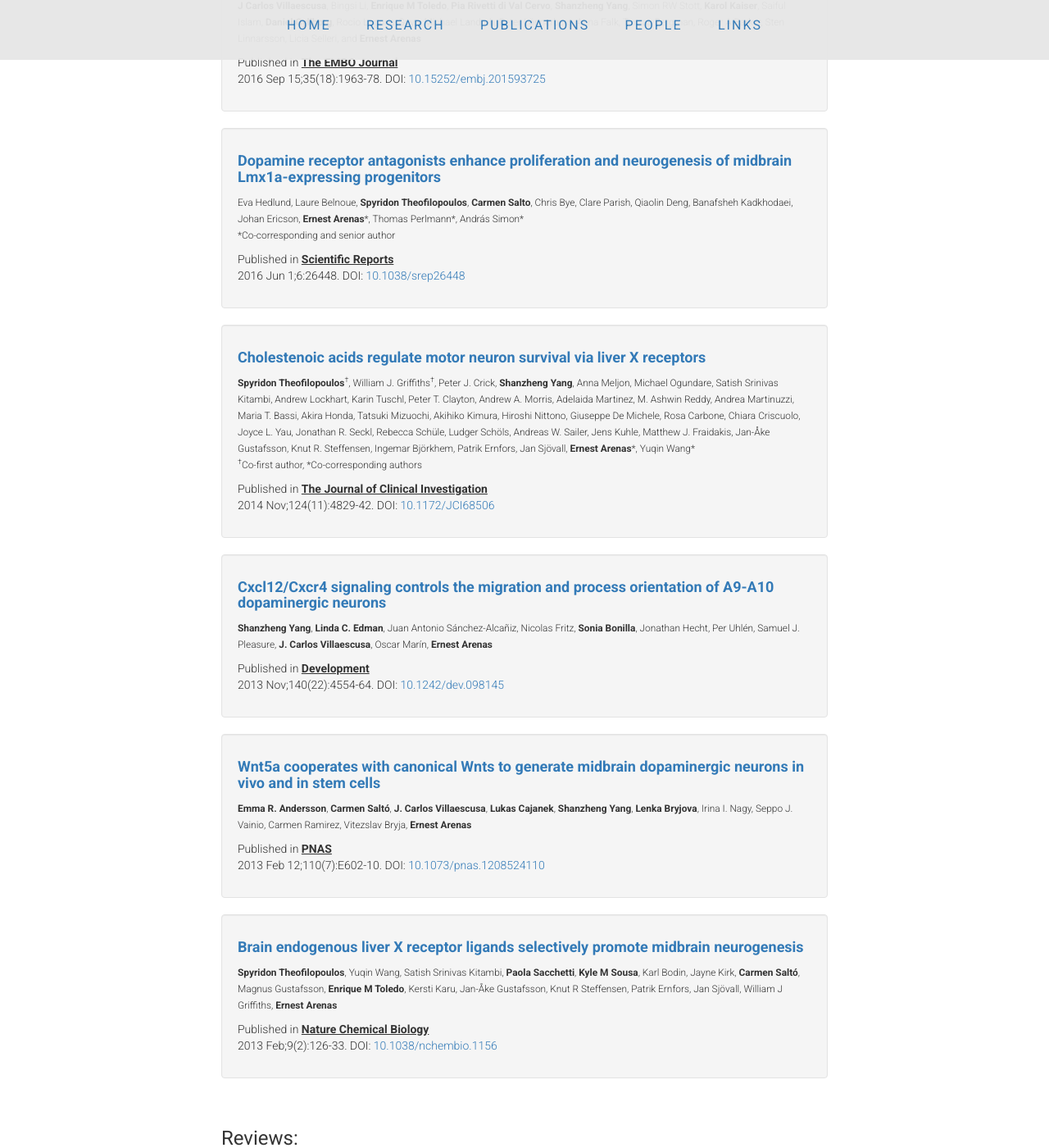
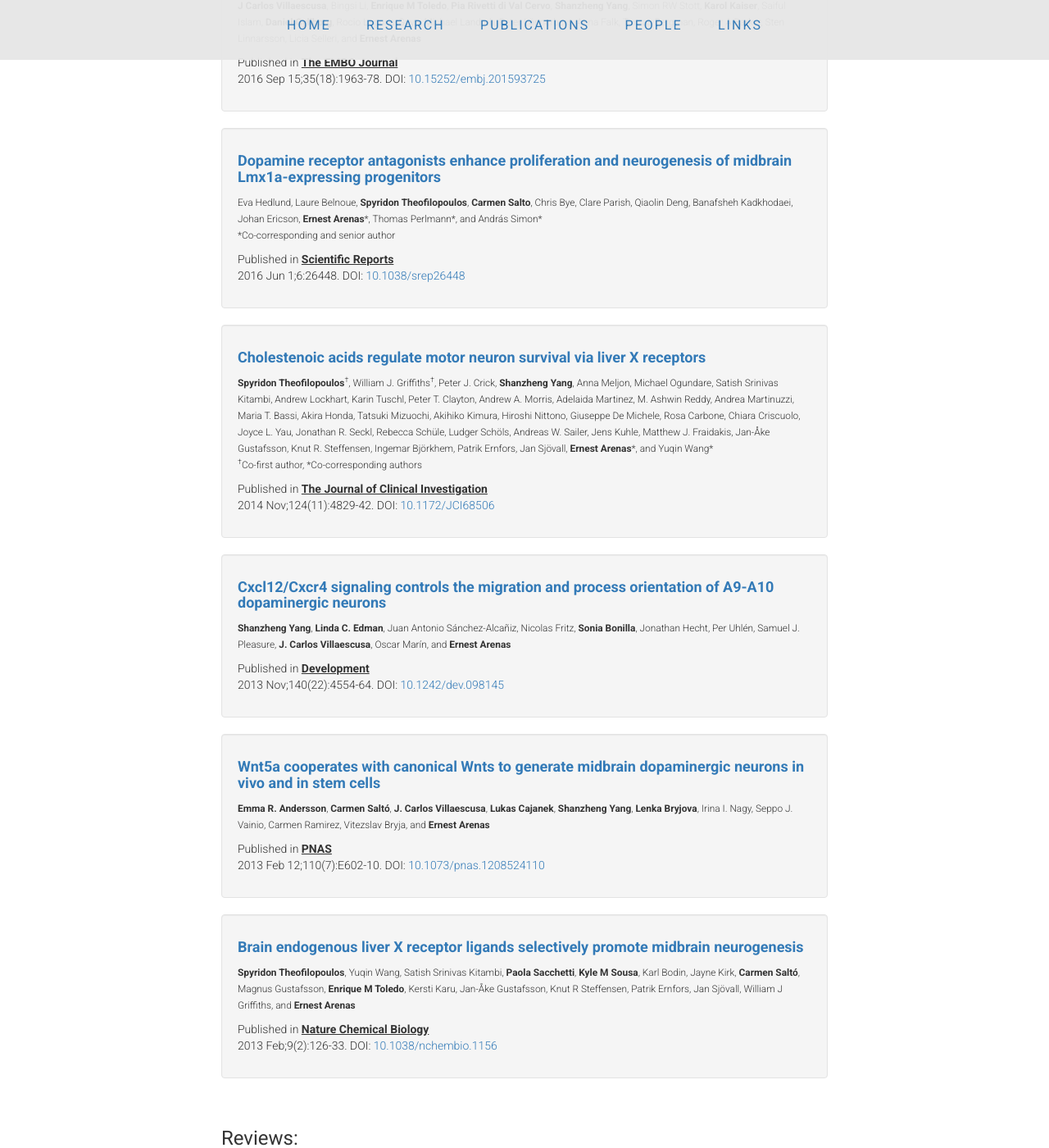
Before and after one commit to ArenasLab/arenaslab.github.io, a Jekyll site: the page publications/index.html, which Jekyll copies as it is, in a window 1280 px wide and 1400 px high, scrolled down 659 px. Shown: the whole window at 82% size. Built offline with Jekyll 4.4.1, drawn with Linux system fonts in a browser that asks for light colours; some of the changed text lies outside the part shown.

Commit message:
Update index.html

```diff
--- a/publications/index.html
+++ b/publications/index.html
@@ -110,7 +110,7 @@ ABOVE IS THE TEMPLATE TO ADD ADDITIONAL PUBLICATIONS -->
                   <h4><b><a href="https://www.ncbi.nlm.nih.gov/pubmed/27246266" target="_blank">Dopamine receptor antagonists enhance proliferation and neurogenesis of midbrain Lmx1a-expressing progenitors</a></b></h4>
                     <p></p>
                   <small>Eva Hedlund, Laure Belnoue, <b>Spyridon Theofilopoulos</b>, <b>Carmen Salto</b>, Chris Bye, Clare Parish,
-                    Qiaolin Deng, Banafsheh Kadkhodaei, Johan Ericson, <b>Ernest Arenas</b>*, Thomas Perlmann*, András Simon*</small>
+                    Qiaolin Deng, Banafsheh Kadkhodaei, Johan Ericson, <b>Ernest Arenas</b>*, Thomas Perlmann*, and András Simon*</small>
                   <p><small>*Co-corresponding and senior author</small></p>
                   <p></p>
 			<p>Published in <strong><u>Scientific Reports</u></strong><br>
@@ -129,7 +129,7 @@ ABOVE IS THE TEMPLATE TO ADD ADDITIONAL PUBLICATIONS -->
                     M. Ashwin Reddy, Andrea Martinuzzi, Maria T. Bassi, Akira Honda, Tatsuki Mizuochi, Akihiko Kimura, Hiroshi Nittono,
                     Giuseppe De Michele, Rosa Carbone, Chiara Criscuolo, Joyce L. Yau, Jonathan R. Seckl, Rebecca Schüle, Ludger Schöls,
                     Andreas W. Sailer, Jens Kuhle, Matthew J. Fraidakis, Jan-Åke Gustafsson, Knut R. Steffensen, Ingemar Björkhem,
-                    Patrik Ernfors, Jan Sjövall, <b>Ernest Arenas</b>*, Yuqin Wang*</small>
+                    Patrik Ernfors, Jan Sjövall, <b>Ernest Arenas</b>*, and Yuqin Wang*</small>
                   <p><small><sup>&#8224;</sup>Co-first author, *Co-corresponding authors</small></p>
                   <p></p>
                   <p>Published in <strong><u>The Journal of Clinical Investigation</u></strong><br>
@@ -144,7 +144,7 @@ ABOVE IS THE TEMPLATE TO ADD ADDITIONAL PUBLICATIONS -->
                   <h4><b><a href="https://www.ncbi.nlm.nih.gov/pubmed/24154522" target="_blank">Cxcl12/Cxcr4 signaling controls the migration and process orientation of A9-A10 dopaminergic neurons</a></b></h4>
                     <p></p>
                   <small><b>Shanzheng Yang</b>, <b>Linda C. Edman</b>, Juan Antonio Sánchez-Alcañiz, Nicolas Fritz, <b>Sonia Bonilla</b>, Jonathan Hecht,
-                    Per Uhlén, Samuel J. Pleasure, <b>J. Carlos Villaescusa</b>, Oscar Marín, <b>Ernest Arenas</b></small>
+                    Per Uhlén, Samuel J. Pleasure, <b>J. Carlos Villaescusa</b>, Oscar Marín, and <b>Ernest Arenas</b></small>
                   <p></p>
                   <p>Published in <strong><u>Development</u></strong><br>
 			  2013 Nov;140(22):4554-64. DOI: <a href="http://dx.doi.org/10.1242/dev.098145" target="_blank">10.1242/dev.098145</a></p>
@@ -157,7 +157,8 @@ ABOVE IS THE TEMPLATE TO ADD ADDITIONAL PUBLICATIONS -->
                 <div class="media-body">
                   <h4><b><a href="https://www.ncbi.nlm.nih.gov/pubmed/23324743" target="_blank">Wnt5a cooperates with canonical Wnts to generate midbrain dopaminergic neurons in vivo and in stem cells</a></b></h4>
                     <p></p>
-                  <small><b>Emma R. Andersson</b>, <b>Carmen Saltó</b>,  <b>J. Carlos Villaescusa</b>, <b>Lukas Cajanek</b>, <b>Shanzheng Yang</b>, <b>Lenka Bryjova</b>, Irina I. Nagy, Seppo J. Vainio, Carmen Ramirez, Vitezslav Bryja, <b>Ernest Arenas</b></small>
+                  <small><b>Emma R. Andersson</b>, <b>Carmen Saltó</b>,  <b>J. Carlos Villaescusa</b>, <b>Lukas Cajanek</b>,
+			  <b>Shanzheng Yang</b>, <b>Lenka Bryjova</b>, Irina I. Nagy, Seppo J. Vainio, Carmen Ramirez, Vitezslav Bryja, and <b>Ernest Arenas</b></small>
                   <p></p>
                   <p>Published in <strong><u>PNAS</u></strong><br>
 		      2013 Feb 12;110(7):E602-10. DOI: <a href="http://dx.doi.org/10.1073/pnas.1208524110" target="_blank">10.1073/pnas.1208524110</a></p>
@@ -172,7 +173,7 @@ ABOVE IS THE TEMPLATE TO ADD ADDITIONAL PUBLICATIONS -->
                     <p></p>
                   <small><b>Spyridon Theofilopoulos</b>, Yuqin Wang, Satish Srinivas Kitambi, <b>Paola Sacchetti</b>, <b>Kyle M Sousa</b>, Karl Bodin,
                     Jayne Kirk, <b>Carmen Saltó</b>, Magnus Gustafsson, <b>Enrique M Toledo</b>, Kersti Karu, Jan-Åke Gustafsson, Knut R Steffensen,
-                    Patrik Ernfors, Jan Sjövall, William J Griffiths, <b>Ernest Arenas</b></small>
+                    Patrik Ernfors, Jan Sjövall, William J Griffiths, and <b>Ernest Arenas</b></small>
                   <p></p>
                   <p>Published in <strong><u>Nature Chemical Biology</u></strong><br>
 			  2013 Feb;9(2):126-33. DOI: <a href="http://dx.doi.org/10.1038/nchembio.1156" target="_blank">10.1038/nchembio.1156</a></p>
@@ -193,7 +194,7 @@ ABOVE IS THE TEMPLATE TO ADD ADDITIONAL PUBLICATIONS -->
                 <div class="media-body">
                   <h4><b><a href="https://www.ncbi.nlm.nih.gov/pubmed/26015536" target="_blank">How to make a midbrain dopaminergic neuron</a></b></h4>
                     <p></p>
-                  <small><b>Ernest Arenas</b>, <b>Mark Denham</b>, <b>J. Carlos Villaescusa</b></small>
+                  <small><b>Ernest Arenas</b>, <b>Mark Denham</b>, and <b>J. Carlos Villaescusa</b></small>
                   <p></p>
                   <p>Published in <strong><u>Development</u></strong><br>
 	            2015 Jun 1;142(11):1918-36. DOI: <a href="http://dx.doi.org/10.1242/dev.097394" target="_blank">10.1242/dev.097394</a></p>
@@ -279,7 +280,9 @@ ABOVE IS THE TEMPLATE TO ADD ADDITIONAL PUBLICATIONS -->
                 <div class="media-body">
                   <h4><b><a href="https://www.ncbi.nlm.nih.gov/pubmed/27493992" target="_blank">Analysis of neural crest-derived clones reveals novel aspects of facial development</a></b></h4>
                     <p></p>
-                  <small>Marketa Kaucka, Evgeny Ivashkin, <b>Daniel Gyllborg</b>, Tomas Zikmund, Marketa Tesarova, Jozef Kaiser, Meng Xie, Julian Petersen, Vassilis Pachnis, Silvia K. Nicolis, Tian Yu, Paul Sharpe, <b>Ernest Arenas</b>, Hjalmar Brismar, Hans Blom, Hans Clevers, Ueli Suter, Andrei S. Chagin, Kaj Fried, Andreas Hellander, and Igor Adameyko</small>
+                  <small>Marketa Kaucka, Evgeny Ivashkin, <b>Daniel Gyllborg</b>, Tomas Zikmund, Marketa Tesarova, Jozef Kaiser, Meng Xie,
+			  Julian Petersen, Vassilis Pachnis, Silvia K. Nicolis, Tian Yu, Paul Sharpe, <b>Ernest Arenas</b>,
+			  Hjalmar Brismar, Hans Blom, Hans Clevers, Ueli Suter, Andrei S. Chagin, Kaj Fried, Andreas Hellander, and Igor Adameyko</small>
                   <p></p>
                   <p>Published in <strong><u>Science Advances</u></strong><br>
                  2016 Aug 3;2(8):e1600060. DOI: <a href="http://dx.doi.org/10.1126/sciadv.1600060" target="_blank">10.1126/sciadv.1600060</a></p>
@@ -292,7 +295,11 @@ ABOVE IS THE TEMPLATE TO ADD ADDITIONAL PUBLICATIONS -->
                 <div class="media-body">
                   <h4><b><a href="https://www.ncbi.nlm.nih.gov/pubmed/27284195" target="_blank">Oligodendrocyte heterogeneity in the mouse juvenile and adult central nervous system</a></b></h4>
                     <p></p>
-                  <small>Sueli Marques<sup>&#8224;</sup>, Amit Zeisel<sup>&#8224;</sup>, Simone Codeluppi, David van Bruggen, Ana Mendanha Falcão, Lin Xiao, Huiliang Li, Martin Häring, Hannah Hochgerner, Roman A. Romanov, <b>Daniel Gyllborg</b>, Ana B. Muñoz-Manchado, Gioele La Manno, Peter Lönnerberg, Elisa M. Floriddia, Fatemah Rezayee, Patrik Ernfors, <b>Ernest Arenas</b>, Jens Hjerling-Leffler, Tibor Harkany, William D. Richardson, Sten Linnarsson*, Gonçalo Castelo-Branco*</small>
+                  <small>Sueli Marques<sup>&#8224;</sup>, Amit Zeisel<sup>&#8224;</sup>, Simone Codeluppi, David van Bruggen,
+			  Ana Mendanha Falcão, Lin Xiao, Huiliang Li, Martin Häring, Hannah Hochgerner, Roman A. Romanov,
+			  <b>Daniel Gyllborg</b>, Ana B. Muñoz-Manchado, Gioele La Manno, Peter Lönnerberg, Elisa M. Floriddia,
+			  Fatemah Rezayee, Patrik Ernfors, <b>Ernest Arenas</b>, Jens Hjerling-Leffler, Tibor Harkany,
+			  William D. Richardson, Sten Linnarsson*, and Gonçalo Castelo-Branco*</small>
                   <p></p>
                   <p>Published in <strong><u>Science</u></strong><br>
                     2016 Jun 10;352(6291):1326-9. DOI: <a href="http://dx.doi.org/10.1126/science.aaf6463" target="_blank">10.1126/science.aaf6463</a></p>
@@ -306,7 +313,10 @@ ABOVE IS THE TEMPLATE TO ADD ADDITIONAL PUBLICATIONS -->
                 <div class="media-body">
                  <h4><b><a href="https://www.ncbi.nlm.nih.gov/pubmed/27052314" target="_blank">Wnt/β-Catenin Stimulation and Laminins Support Cardiovascular Cell Progenitor Expansion from Human Fetal Cardiac Mesenchymal Stromal Cells</a></b></h4>
                     <p></p>
-                  <small>Agneta Månsson-Broberg, Sergey Rodin, Ivana Bulatovic, Cristián Ibarra, Marie Löfling, Rami Genead, Eva Wärdell, Ulrika Felldin, Carl Granath, Evren Alici, Katarina Le Blanc, C.I. Edvard Smith, <b>Alena Salašová</b>, Magnus Westgren, Erik Sundström, Per Uhlén, <b>Ernest Arenas</b>, Christer Sylvén, Karl Tryggvason, Matthias Corbascio, Oscar E. Simonson, Cecilia Österholm, and Karl-Henrik Grinnemo</small>
+                  <small>Agneta Månsson-Broberg, Sergey Rodin, Ivana Bulatovic, Cristián Ibarra, Marie Löfling, Rami Genead,
+			  Eva Wärdell, Ulrika Felldin, Carl Granath, Evren Alici, Katarina Le Blanc, C.I. Edvard Smith,
+			  <b>Alena Salašová</b>, Magnus Westgren, Erik Sundström, Per Uhlén, <b>Ernest Arenas</b>, Christer Sylvén,
+			  Karl Tryggvason, Matthias Corbascio, Oscar E. Simonson, Cecilia Österholm, and Karl-Henrik Grinnemo</small>
                   <p></p>
                   <p>Published in <strong><u>Stem Cell Reports</u></strong><br>
                     2016 Apr 12;6(4):607-17. DOI: <a href="http://dx.doi.org/10.1016/j.stemcr.2016.02.014" target="_blank">10.1016/j.stemcr.2016.02.014</a></p>
@@ -319,7 +329,9 @@ ABOVE IS THE TEMPLATE TO ADD ADDITIONAL PUBLICATIONS -->
                 <div class="media-body">
                  <h4><b><a href="https://www.ncbi.nlm.nih.gov/pubmed/26424886" target="_blank">Dickkopf 3 promotes the differentiation of a rostrolateral midbrain dopaminergic neuronal subset in vivo and from pluripotent stem cells in vitro in the mouse</a></b></h4>
                     <p></p>
-                  <small>Yoshiyasu Fukusumi, Florian Meier, Sebastian Götz, Friederike Matheus, Martin Irmler, Ruth Beckervordersandforth, Theresa Faus-Kessler, Eleonora Minina, Benedict Rauser, Jingzhong Zhang, <b>Ernest Arenas</b>, Elisabet Andersson, Christof Niehrs, Johannes Beckers, Antonio Simeone, Wolfgang Wurst and Nilima Prakash</small>
+                  <small>Yoshiyasu Fukusumi, Florian Meier, Sebastian Götz, Friederike Matheus, Martin Irmler, Ruth Beckervordersandforth,
+			  Theresa Faus-Kessler, Eleonora Minina, Benedict Rauser, Jingzhong Zhang, <b>Ernest Arenas</b>,
+			  Elisabet Andersson, Christof Niehrs, Johannes Beckers, Antonio Simeone, Wolfgang Wurst and Nilima Prakash</small>
                   <p></p>
                   <p>
                     Published in <strong><u>The Journal of Neuroscience</u></strong><br>
@@ -336,7 +348,7 @@ ABOVE IS THE TEMPLATE TO ADD ADDITIONAL PUBLICATIONS -->
                   <small>Satish Srinivas Kitambi, <b>Enrique M. Toledo</b>, Dmitry Usoskin, Shimei Wee, Aditya Harisankar,
                     Richard Svensson, Kristmundur Sigmundsson, Christina Kalderén, Mia Niklasson, Soumi Kundu, Sergi Aranda,
                     Bengt Westermark, Lene Uhrbom, Michael Andäng, Peter Damberg, Sven Nelander, <b>Ernest Arenas</b>, Per Artursson,
-                    Julian Walfridsson, Karin Forsberg Nilsson, Lars G.J. Hammarström, Patrik Ernfors</small>
+                    Julian Walfridsson, Karin Forsberg Nilsson, Lars G.J. Hammarström, and Patrik Ernfors</small>
                   <p></p>
                   <p>Published in <strong><u>Cell</u></strong><br>
                     2014 Apr 10;157(2):313-28. DOI: <a href="http://dx.doi.org/10.1016/j.cell.2014.02.021" target="_blank">10.1016/j.cell.2014.02.021</a></p>
@@ -362,7 +374,8 @@ ABOVE IS THE TEMPLATE TO ADD ADDITIONAL PUBLICATIONS -->
                 <div class="media-body">
                   <h4><b><a href="https://www.ncbi.nlm.nih.gov/pubmed/24312632" target="_blank">Inhibition of mitochondrial complex III blocks neuronal differentiation and maintains embryonic stem cell pluripotency</a></b></h4>
                     <p></p>
-                  <small>Sandro L. Pereira, Mário Grãos, Ana Sofia Rodrigues, Sandra I. Anjo, Rui A. Carvalho, Paulo J. Oliveira, <b>Ernest Arenas</b>, João Ramalho-Santos</small>
+                  <small>Sandro L. Pereira, Mário Grãos, Ana Sofia Rodrigues, Sandra I. Anjo, Rui A. Carvalho, Paulo J. Oliveira,
+			  <b>Ernest Arenas</b>, and João Ramalho-Santos</small>
                   <p></p>
                   <p>Published in <strong><u>PLoS ONE</u></strong><br>
                     2013 Dec 2;8(12):e82095. DOI: <a href="http://dx.doi.org/10.1371/journal.pone.0082095" target="_blank">10.1371/journal.pone.0082095</a></p>
```
